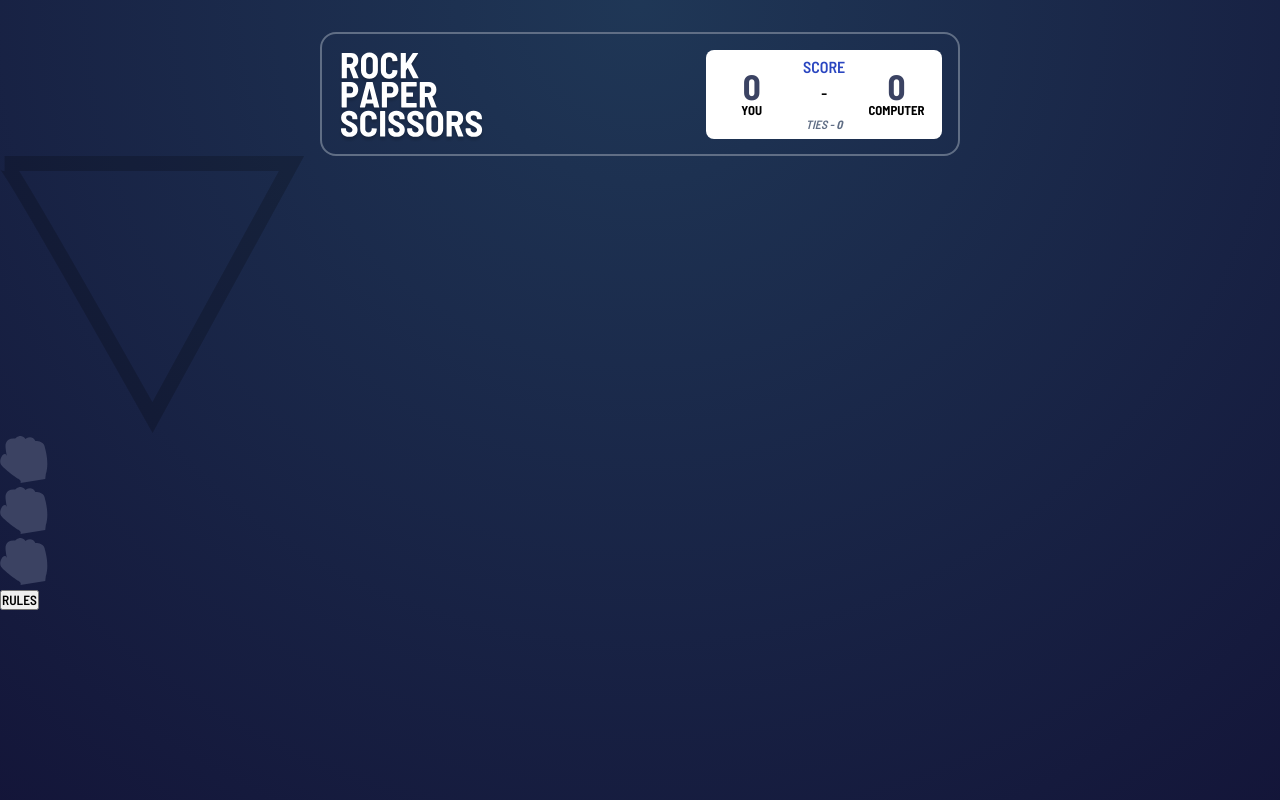
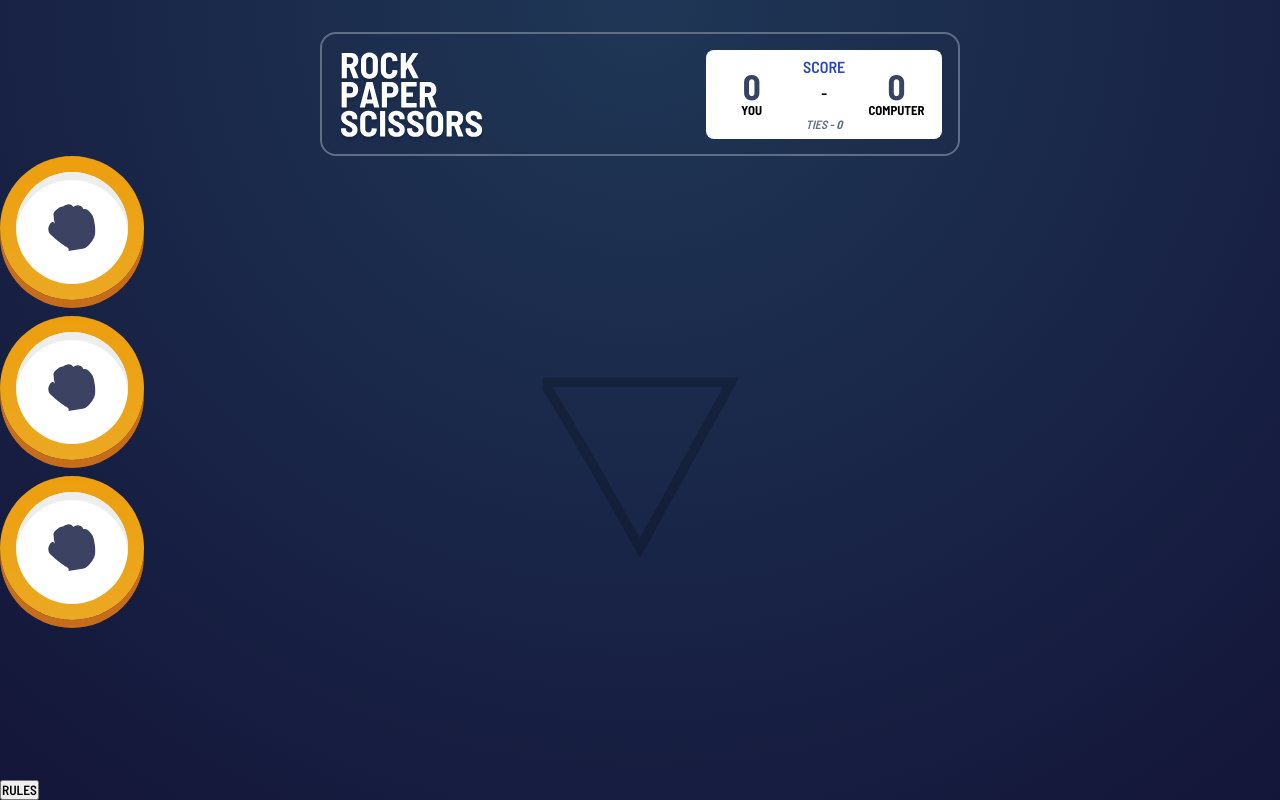
Before and after one commit to BlessTheBoy/rock-paper-scissors, a React (Create React App) app: page / in a window 1280 px wide. Built offline with nearby package versions, Linux system fonts and the light colour scheme.

Commit message:
selection style template

```diff
--- a/src/Selection.js
+++ b/src/Selection.js
@@ -1,9 +1,19 @@
 import React from "react";
+import "./scss/Selection.scss";
 
-function Selection() {
+function Selection({ color, image }) {
   return (
-    <div className="selection">
-      <img src="images/icon-rock.svg" alt="" className="selection__image" />
+    <div
+      className="selection"
+      style={{
+        backgroundImage: `linear-gradient(
+      to bottom,
+      ${color.border},
+      ${color.shadow}
+    )`,
+        boxShadow: `0px 8px 0px ${color.background}`,
+      }}>
+      <img src={image} alt="" className="selection__image" />
     </div>
   );
 }
--- a/src/SelectionBoard.js
+++ b/src/SelectionBoard.js
@@ -1,5 +1,6 @@
 import React from "react";
 import Selection from "./Selection";
+import "./scss/SelectionBoard.scss";
 
 function SelectionBoard() {
   return (
@@ -7,12 +8,33 @@ function SelectionBoard() {
       <img
         src="images/bg-triangle.svg"
         alt=""
-        className="selectionBoardCenter"
+        className="selectionBoard__center"
       />
       <div className="selectionBoard__selections">
-        <Selection />
-        <Selection />
-        <Selection />
+        <Selection
+          image="images/icon-rock.svg"
+          color={{
+            border: "hsl(39, 89%, 49%)",
+            shadow: " hsl(40, 84%, 53%)",
+            background: "#C76C1B",
+          }}
+        />
+        <Selection
+          image="images/icon-rock.svg"
+          color={{
+            border: "hsl(39, 89%, 49%)",
+            shadow: " hsl(40, 84%, 53%)",
+            background: "#C76C1B",
+          }}
+        />
+        <Selection
+          image="images/icon-rock.svg"
+          color={{
+            border: "hsl(39, 89%, 49%)",
+            shadow: " hsl(40, 84%, 53%)",
+            background: "#C76C1B",
+          }}
+        />
       </div>
     </div>
   );
--- a/src/scss/App.scss
+++ b/src/scss/App.scss
@@ -9,4 +9,6 @@
     hsl(214, 47%, 23%),
     hsl(237, 49%, 15%)
   );
+  display: flex;
+  flex-direction: column;
 }
--- /dev/null
+++ b/src/scss/Selection.scss
@@ -0,0 +1,15 @@
+@import "variable";
+
+.selection {
+  padding: 1rem;
+  border-radius: 50%;
+  width: fit-content;
+  margin-bottom: 1rem;
+  img {
+    padding: 2rem;
+    background-color: white;
+    border-radius: 50%;
+    box-shadow: 0px 8px 0px darken(#fff, 7%) inset;
+    margin-bottom: -3px;
+  }
+}
--- /dev/null
+++ b/src/scss/SelectionBoard.scss
@@ -0,0 +1,15 @@
+@import "variable";
+
+.selectionBoard {
+  position: relative;
+  flex: 1;
+
+  &__center {
+    position: absolute;
+    top: 50%;
+    left: 50%;
+    transform: translate(-50%, -50%);
+    object-fit: contain;
+    width: 200px;
+  }
+}
--- a/src/scss/_variable.scss
+++ b/src/scss/_variable.scss
@@ -1,5 +1,6 @@
 // ### Primary
-$ScissorsGradient: hsl(39, 89%, 49%) to hsl(40, 84%, 53%);
+$ScissorsGradientBorder: hsl(39, 89%, 49%);
+$ScissordGradientShadow: hsl(40, 84%, 53%);
 $PaperGradient: hsl(230, 89%, 62%) to hsl(230, 89%, 65%);
 $RockGradient: hsl(349, 71%, 52%) to hsl(349, 70%, 56%);
 $LizardGradient: hsl(261, 73%, 60%) to hsl(261, 72%, 63%);
```
Also changed, not shown: 1 other file (tests, documents, lock files or other folders).
